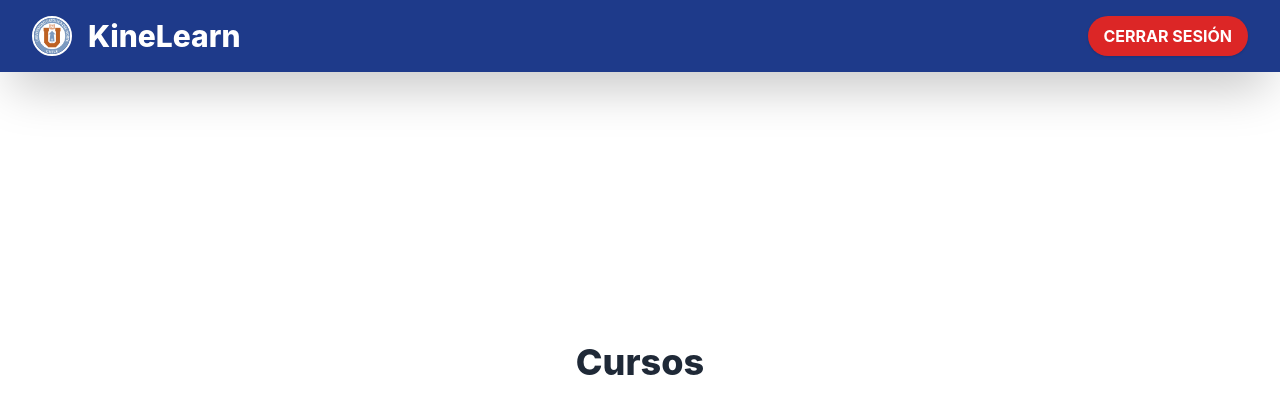
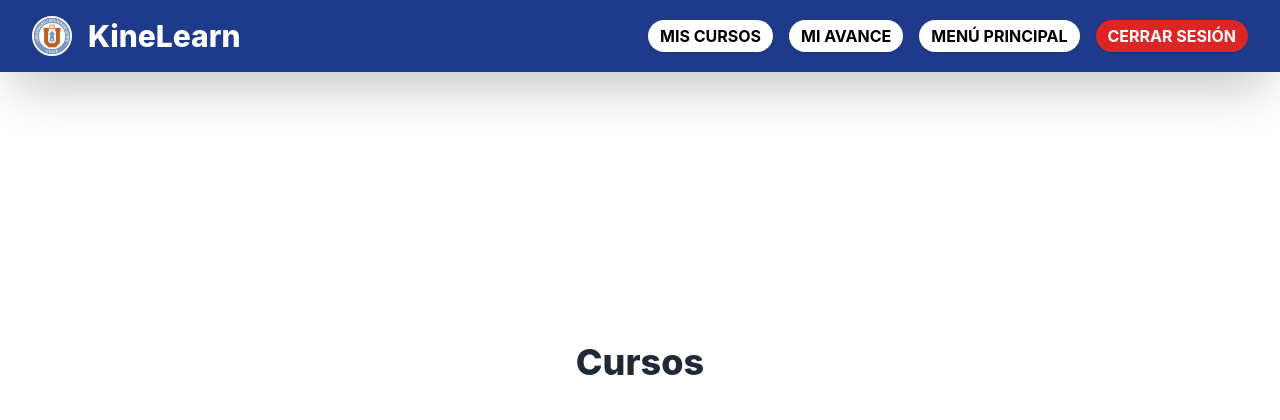
Before and after one commit to sofiaurquieta15/ProyectoSIA2025, a Django app: page /cursos/lista/ in a window 1280 px wide. Shown: the top 420 px of the page. Run offline with Django 5.2, Linux system fonts and the light colour scheme; data that the repository does not hold is empty; some libraries are stand-ins or nearby versions.

Commit message:
Update View Estudiantes
Actualización botones - Mis cursos, Mi avance y Cerrar sesión - en view estudiantes.

```diff
--- a/ProyectoKine/ProyectoKine/templates/cursosestudiante/listadocursos.html
+++ b/ProyectoKine/ProyectoKine/templates/cursosestudiante/listadocursos.html
@@ -4,10 +4,21 @@
 {# Sobreescribimos el título específico de la página #}
 {% block title %}Cursos Disponibles - KineLearn{% endblock %}
 
-{# Reemplazamos el contenido de la navegación (nav_buttons) con el enlace de cerrar sesión #}
 {% block nav_buttons %}
-    <a href="{% url 'login:logout' %}"
-        class="bg-red-600 hover:bg-red-700 text-white font-bold py-2 px-4 rounded-full shadow">
+    <a href="{% url 'cursosestudiante:lista_cursos' %}"
+       class="bg-white hover:bg-gray-100 text-black font-bold py-1 px-3 rounded-full shadow transition">
+        MIS CURSOS
+    </a>
+    <a href="{% url 'cursosestudiante:ver_avances' %}"
+       class="bg-white hover:bg-gray-100 text-black font-bold py-1 px-3 rounded-full shadow transition">
+        MI AVANCE
+    </a>
+    <a href="{% url 'cursosestudiante:menu_estudiante' %}"
+       class="bg-white hover:bg-gray-100 text-black font-bold py-1 px-3 rounded-full shadow transition">
+        MENÚ PRINCIPAL
+    </a>
+     <a href="{% url 'login:logout' %}"
+       class="bg-red-600 hover:bg-red-700 text-white font-bold py-1 px-3 rounded-full shadow transition">
         CERRAR SESIÓN
     </a>
 {% endblock %}
```
Also changed, not shown: ProyectoKine/ProyectoKine/templates/cursosestudiante/avances.html (+14 -1 lines), ProyectoKine/ProyectoKine/templates/cursosestudiante/menuestudiante.html (+14 -2 lines).
